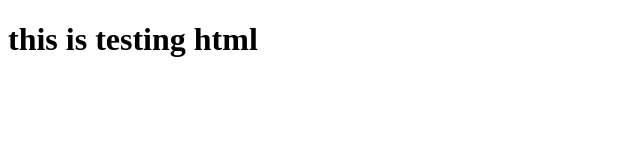
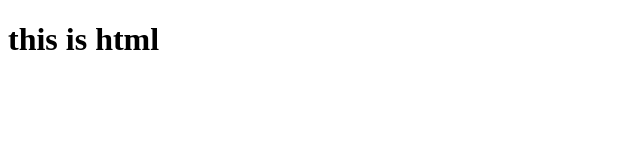
Before and after one commit to bansalritika/Testing, a plain HTML site: page index.html in a window 1280 px wide. Shown: the whole page, without its empty margins (0-640 px from the left). Drawn offline with Linux system fonts and the light colour scheme.

Commit message:
Update index.html

```diff
--- a/index.html
+++ b/index.html
@@ -6,6 +6,6 @@
     <title>Document</title>
 </head>
 <body>
-    <h1>this is testing html</h1>
+    <h1>this is html</h1>
 </body>
 </html>
```
